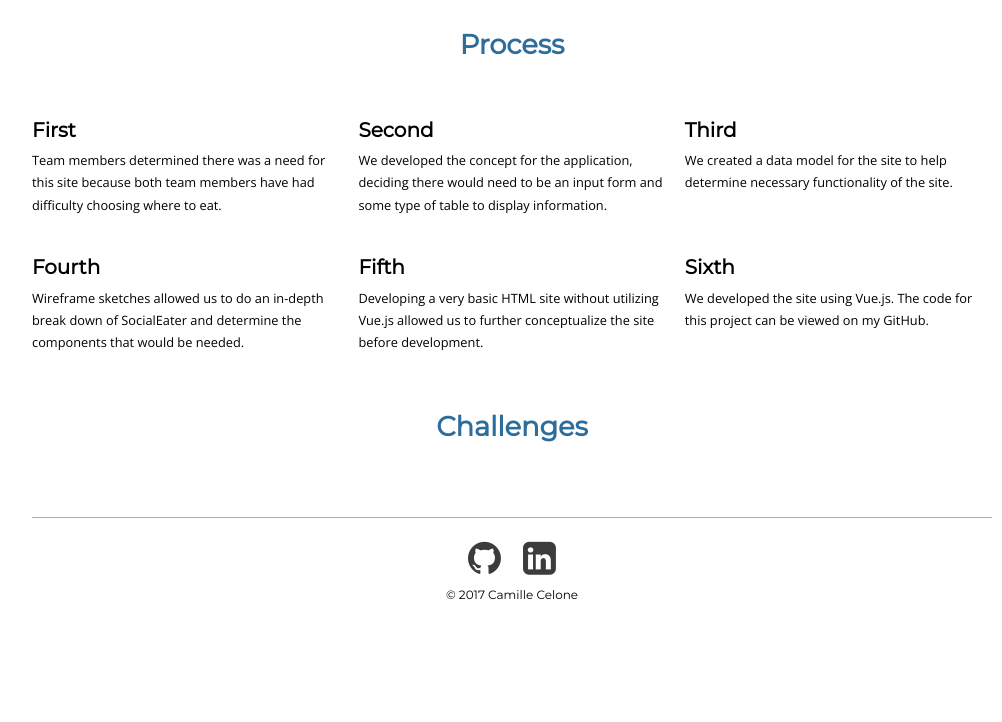
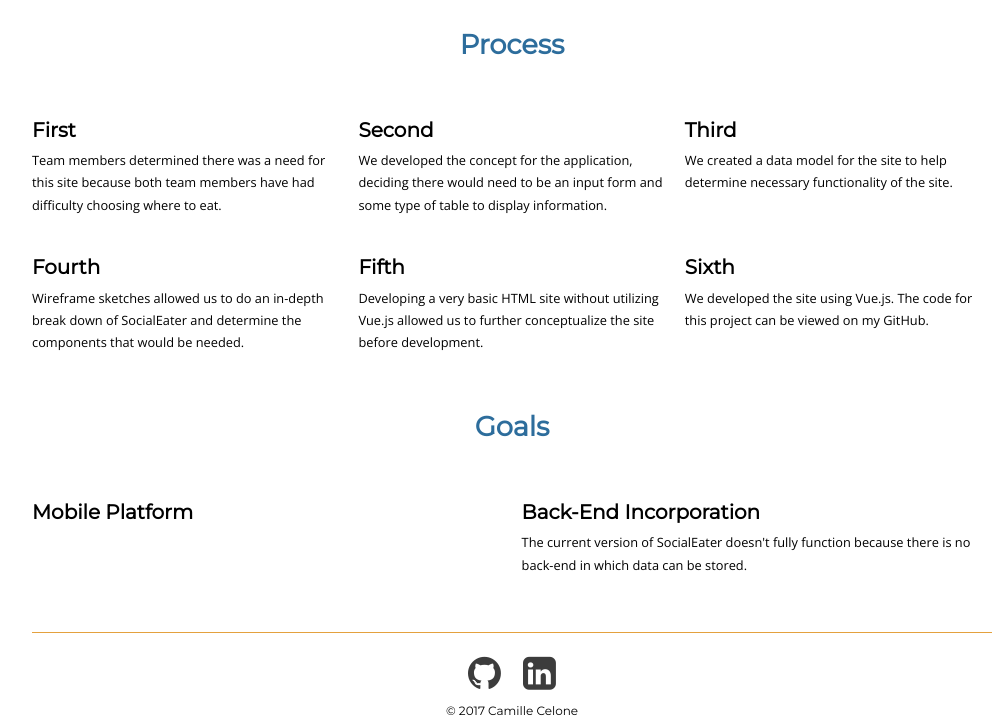
Before and after one commit to camillecelone/camillecelone.github.io, a plain HTML site: page socialeater.html in a window 1280 px wide. Shown: the part 629-1351 px from the top of the page, without its empty margins (128-1130 px from the left). Before the commit the page ends 1236 px from the top, so only its background shows below. Drawn offline with nearby package versions, Linux system fonts and the light colour scheme.

Commit message:
initial commit

```diff
--- a/socialeater.html
+++ b/socialeater.html
@@ -112,10 +112,25 @@
               </p>
             </div>
 
-          <div class="SEchallengesTitle">
-            <h1 class="challenges">
-              Challenges
+          <div class="SEgoalsTitle">
+            <h1 class="goals">
+              Goals
             </h1>
+          </div>
+
+          <div class="SEgoal1">
+            <h2>Mobile Platform</h2>
+            <p>
+
+            </p>
+          </div>
+
+          <div class="SEgoal2">
+            <h2>Back-End Incorporation</h2>
+            <p>
+              The current version of SocialEater doesn't fully function because there is no back-end in which
+              data can be stored.
+            </p>
           </div>
 
       </div>
--- a/styling.scss
+++ b/styling.scss
@@ -221,6 +221,14 @@ h3 {
   padding: 2em 0 2em;
 }
 
+.goals {
+  font-family: $montserrat;
+  font-size: 1.7em;
+  font-weight: 600;
+  text-align: center;
+  padding: 2em 0 2em;
+}
+
 p {
   font-family: $open-sans;
   font-size: .8em;
@@ -359,6 +367,7 @@ p {
 .PMCCchallenge2 {
   grid-column: col-start 7 / span 6;
   grid-row: 10;
+  padding-bottom: 2em;
 }
 
 // SocialEater Steps
@@ -366,7 +375,6 @@ p {
   grid-column: col-start / span 4;
   grid-row: 7;
 }
-
 
 .SEstep2 {
   grid-column: col-start 5 / span 4;
@@ -396,10 +404,22 @@ p {
   margin-top: 2em;
 }
 
-.SEchallengesTitle {
+.SEgoalsTitle {
   grid-column: col-start / span 12;
   grid-row: 9;
   color: #2D6D9C;
+}
+
+.SEgoal1 {
+  grid-column: col-start / span 6;
+  grid-row: 10;
+  padding-bottom: 2em;
+}
+
+.SEgoal2 {
+  grid-column: col-start 7 / span 6;
+  grid-row: 10;
+  padding-bottom: 2em;
 }
 
 // Arrived Steps
```
Also changed, not shown: styling.min.css.
